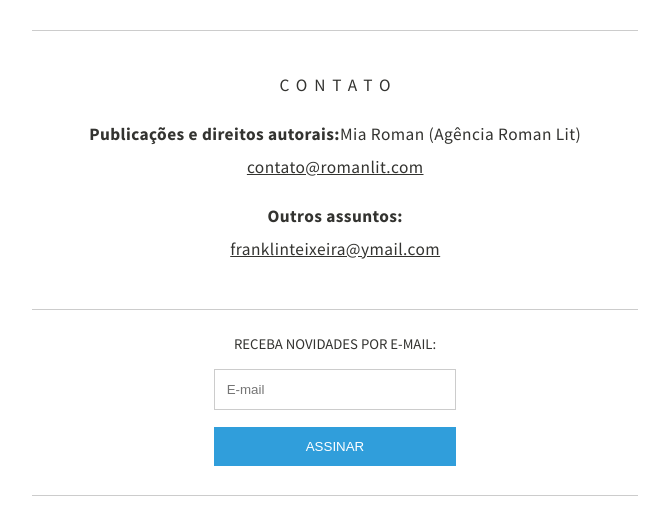
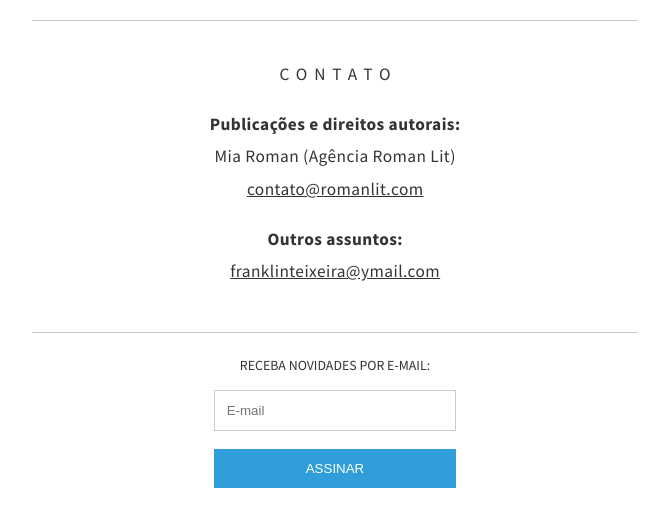
Before and after one commit to Fuuism/siteoficial, a plain HTML site: page index.html in a window 1280 px wide. Both pictures are taken after a click on the link "CONTATO". Shown: the part 126-633 px from the top of the page, without its empty margins (305-974 px from the left). Drawn offline with Linux system fonts and the light colour scheme.

Commit message:
Update index.html

```diff
--- a/index.html
+++ b/index.html
@@ -169,7 +169,7 @@
                </section>
                <section id="contato-section">
                   <p id="text08">Contato</p>
-                  <p id="text07"><span class="p"><strong>Publicações e direitos autorais:</strong>Mia Roman (Agência Roman Lit)<br /><a href = "mailto: contato@romanlit.com">contato@romanlit.com</a></span><span class="p"><strong>Outros assuntos:</strong><br /><a href = "mailto: franklinteixeira@ymail.com">franklinteixeira@ymail.com</a></span></p>
+                  <p id="text07"><span class="p"><strong>Publicações e direitos autorais:</strong><br>Mia Roman (Agência Roman Lit)<br /><a href = "mailto: contato@romanlit.com">contato@romanlit.com</a></span><span class="p"><strong>Outros assuntos:</strong><br /><a href = "mailto: franklinteixeira@ymail.com">franklinteixeira@ymail.com</a></span></p>
                </section>
                <footer id="footer">
                   <hr id="divider03">
@@ -205,7 +205,7 @@ input[type=submit] {
                      <form action="https://www.getrevue.co/profile/franklinteixeira/add_subscriber" method="post" id="revue-form" name="revue-form"  target="_blank">
                         <div class="revue-form-group">
                            <div class="revue-form-footer">
-                              <p style="font-family:Source Sans Pro;color: #333330;font-size: 85%;text-align: center;text-transform: uppercase;">Receba novidades por e-mail:</p><br>
+                              <p style="font-family:Source Sans Pro;color: #333330;font-size: 80%;text-align: center;text-transform: uppercase;">Receba novidades por e-mail:</p><br>
                               </a>
                            </div>
 
```
